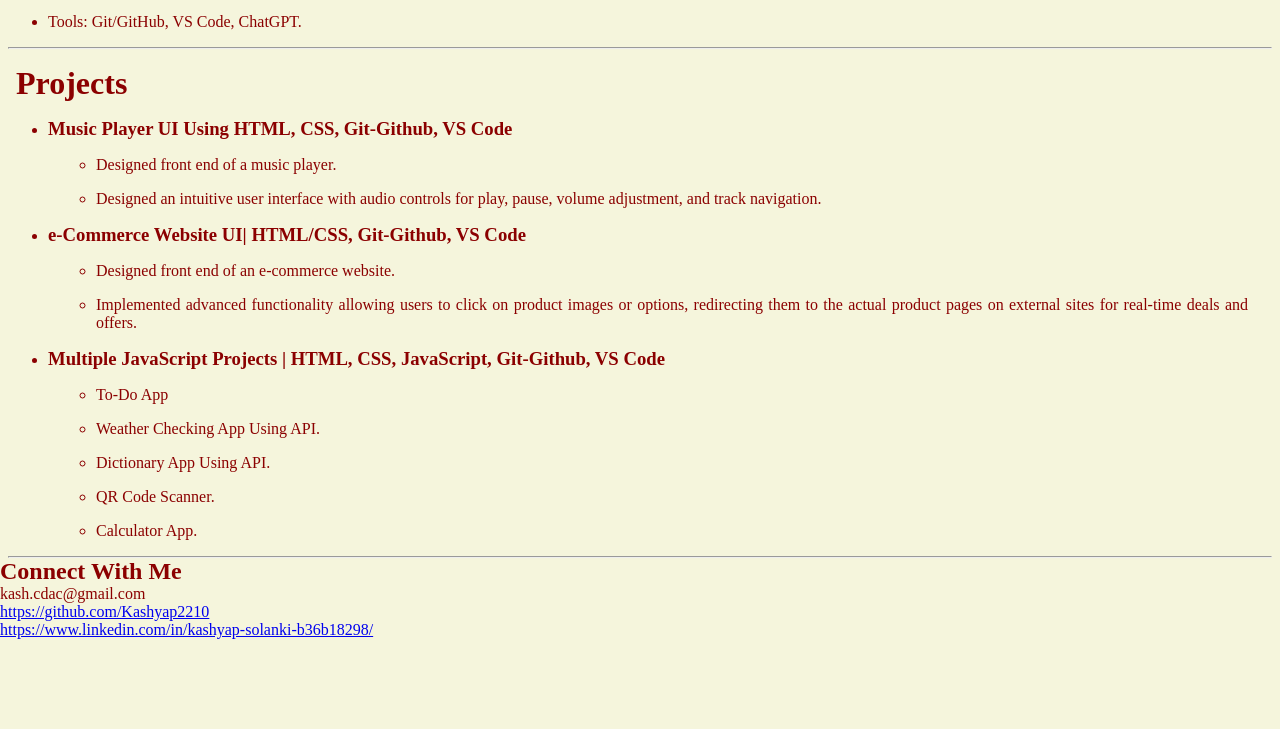
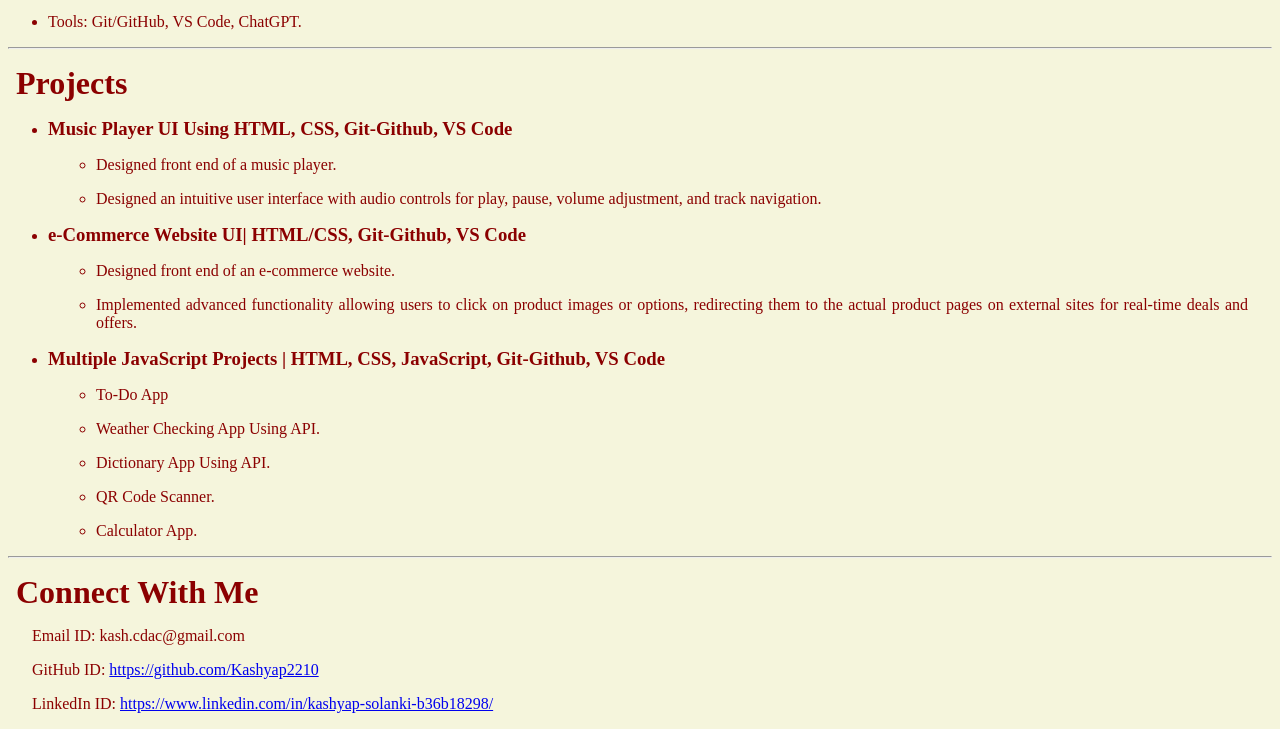
Before and after one commit to Kashyap2210/Kashyap-Solanki-Resume, a plain HTML site: page index.html in a window 1280 px wide. Shown: the part 649-1378 px from the top of the page. Before the commit the page ends 1288 px from the top, so only its background shows below. Drawn offline with Linux system fonts and the light colour scheme.

Commit message:
Styling done to Connection section

```diff
--- a/index.html
+++ b/index.html
@@ -128,16 +128,25 @@
     <!-- Project Section Ends -->
 
     <!-- Connect Section Starts -->
+    <div class="connection">
       <h2>Connect With Me</h2>
-    <p>kash.cdac@gmail.com</p>
+      <p>Email ID: kash.cdac@gmail.com</p>
+      <p>
+        GitHub ID:
         <a href="https://github.com/Kashyap2210" target="_blank">
-      <p>https://github.com/Kashyap2210</p></a
+          https://github.com/Kashyap2210</a
         >
+      </p>
+      <p>
+        LinkedIn ID:
         <a
           href="https://www.linkedin.com/in/kashyap-solanki-b36b18298/"
           target="_blank"
-      ><p>https://www.linkedin.com/in/kashyap-solanki-b36b18298/</p></a
+          >https://www.linkedin.com/in/kashyap-solanki-b36b18298/</a
         >
+      </p>
+    </div>
+
     <!-- Connect Section Ends -->
   </body>
 </html>
--- a/styles.css
+++ b/styles.css
@@ -87,3 +87,15 @@ hr {
   /* list-style: none; */
   text-align: justify;
 }
+
+.connection {
+  margin: 1rem;
+}
+
+.connection p {
+  margin: 1rem;
+}
+
+.connection h2 {
+  font-size: 2rem;
+}
```
Lines whose indentation alone changed are shown as unchanged.
